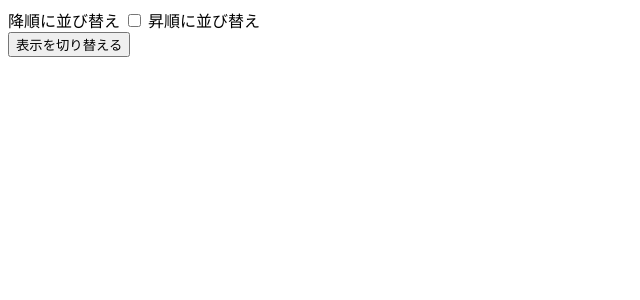
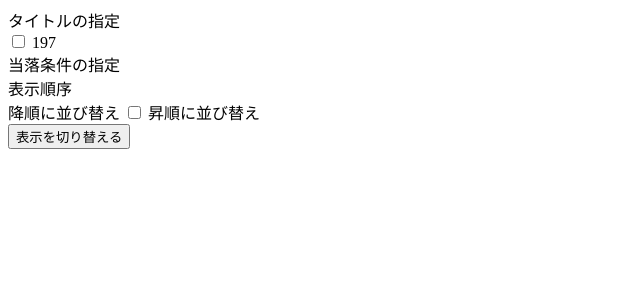
Before and after one commit to mypaceshun/charaViewer, a Django app: template charaViewer/templates/filterform.html in a window 1280 px wide. Shown: the top 300 px of the page, without its empty margins (0-640 px from the left). Run offline with Django 3.2, Linux system fonts and the light colour scheme; the template is opened without the code that fills it, so the values that code supplies are empty.

Commit message:
フォームごとのタイトルを追加

```diff
--- a/charaViewer/app_chara/views.py
+++ b/charaViewer/app_chara/views.py
@@ -30,7 +30,7 @@ def top_view(request):
     context = {'status_codes': status_codes}
     if request.method == 'GET':
         apply_list = request.session['apply_list']
-        data = aggregate_apply_list(apply_list, filter_dict)
+        data = aggregate_apply_list(apply_list)
         context['data'] = data
         return render(request, 'top.html', context)
     else:  # POST
@@ -76,7 +76,6 @@ def login_view(request):
 
 
 def get_filter_dict(postdata):
-    print(postdata)
     filter_dict = {}
     filter_dict['status_code'] = postdata.getlist('status_code')
     filter_dict['reverse'] = False
@@ -93,5 +92,6 @@ def filter_dict_convert_context(filter_dict, context):
         if status_codes[i]['value'] in filter_dict['status_code']:
             status_codes[i]['checked'] = True
     context['status_codes'] = status_codes
+    context['reverse'] = filter_dict['reverse']
 
     return context
--- a/charaViewer/templates/filterform.html
+++ b/charaViewer/templates/filterform.html
@@ -1,10 +1,20 @@
 <form method="post">
     <div class="filter-form">
         {% csrf_token %}
+        <label class="form-group-title">タイトルの指定</label>
         <div class="form-group row">
+            <div class="col-md-12">
+                <div class="form-check">
+                    <input class="form-check-input checkbox-input" type="checkbox" id="title" name="title" value="title">
+                    <label class="checkbox-label" for="title" style="width:100%">197</label>
+                </div>
+            </div>
+        </div>
+        <label class="form-group-title">当落条件の指定</label>
+        <div class="form-group row justify-content-around">
             {% for d in status_codes %}
             <div class="col-md-4">
-                <div class="form-check">
+                <div class="form-check text-center">
                     {% if d.checked %}
                         <input class="form-check-input checkbox-input" type="checkbox" id="{{ d.id }}" name="status_code" value="{{ d.value }}" checked="checked">
                     {% else %}
@@ -15,17 +25,22 @@
             </div>
             {% endfor %}
         </div>
-        <div class="form-row">
+        <label class="form-group-title">表示順序</label>
+        <div class="form-group row justify-content-center">
+            <div class="col-md-4 text-center align-middle">
                 <div class="form-check form-check-inline">
                     <label for="reverse">降順に並び替え</label>
+                    {% if reverse %}
+                        <input class="form-check-input toggle-input" type="checkbox" id="reverse" name="reverse" checked="checked">
+                    {% else %}
                         <input class="form-check-input toggle-input" type="checkbox" id="reverse" name="reverse">
+                    {% endif %}
                     <label class="toggle-label" for="reverse"></label>
                     <label for="reverse">昇順に並び替え</label>
                 </div>
             </div>
-        <div class="form-row">
-            <div class="form-group">
-                <input type="submit" class="btn btn-primary m-3" name="submit" id="submit" value="表示を切り替える"></input>
+            <div class="col-md-4 text-center align-middle">
+                <input type="submit" class="btn btn-lg btn-primary m-3" name="submit" id="submit" value="表示を切り替える"></input>
             </div>
         </div>
     </div>
--- a/less/toggle-switch.less
+++ b/less/toggle-switch.less
@@ -11,7 +11,7 @@
     border-radius: 46px;
     transition: 0.4s;
     box-sizing: border-box;
-    margin: 0px 15px;
+    margin: 15px;
 
     &:after {
         content: '';
```
Also changed, not shown: charaViewer/app_chara/aggregater.py (+5 -2 lines), less/index.less (+7 -1 lines). Lines whose indentation alone changed are shown as unchanged.
